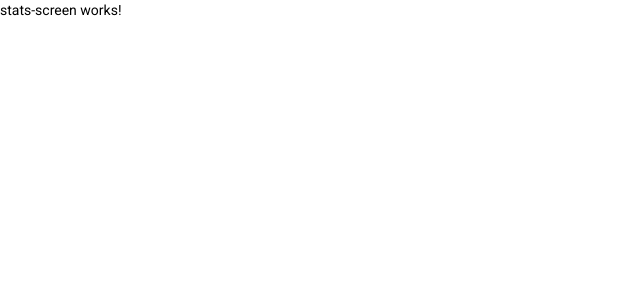
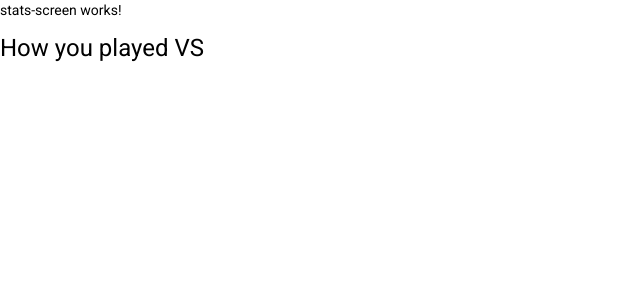
Before and after one commit to 2021-spring-afe-mowe/tca-checkers, an Angular app: page /stats in a window 1280 px wide. Shown: the top 300 px of the page, without its empty margins (0-640 px from the left). Built offline with nearby package versions, Linux system fonts and the light colour scheme.

Commit message:
got shared service variable working
used to display who player 1 chose on stats screen and

will be used later to filter out name of opponent for statistics

```diff
--- a/src/app/shared-data.service.ts
+++ b/src/app/shared-data.service.ts
@@ -15,7 +15,16 @@ export interface Games {
 })
 export class SharedDataService {
 
-  newOpponent: string;
+  //variable to display who player chose to play
+  playerTwo: string;
 
   constructor() { }
+
+  setPlayerTwo(opponentChosen: string) {
+      this.playerTwo = opponentChosen;
+  }
+
+  getPlayerTwo() {
+    return this.playerTwo;
+  }
 }
--- a/src/app/stats-screen/stats-screen.component.html
+++ b/src/app/stats-screen/stats-screen.component.html
@@ -1 +1,3 @@
 <p>stats-screen works!</p>
+
+<h1>How you played VS {{ playerTwo }}</h1>
--- a/src/app/stats-screen/stats-screen.component.ts
+++ b/src/app/stats-screen/stats-screen.component.ts
@@ -1,4 +1,5 @@
 import { Component, OnInit } from '@angular/core';
+import { SharedDataService } from '../shared-data.service';
 
 @Component({
   selector: 'app-stats-screen',
@@ -7,9 +8,12 @@ import { Component, OnInit } from '@angular/core';
 })
 export class StatsScreenComponent implements OnInit {
 
-  constructor() { }
+  constructor(private sharedDataSvc: SharedDataService) { }
 
+  //Get the games array here to display on view
   ngOnInit(): void {
   }
 
+  playerTwo = this.sharedDataSvc.getPlayerTwo();
+
 }
--- a/src/app/welcome-screen/welcome-screen.component.html
+++ b/src/app/welcome-screen/welcome-screen.component.html
@@ -20,7 +20,7 @@
             <mat-list-option
                 *ngFor="let opponent of opponents"
                 [value]="opponent.name"
-                (click)="setOpponentChosen(opponent.name)"
+                (click)="selectPlayerTwo(opponent.name)"
             >
                 {{opponent.name}}
             </mat-list-option>
--- a/src/app/welcome-screen/welcome-screen.component.ts
+++ b/src/app/welcome-screen/welcome-screen.component.ts
@@ -65,8 +65,13 @@ export class WelcomeScreenComponent implements OnInit {
     this.nameInTextInput = ' ';
   }
 
-  setOpponentChosen(foeChosen:string) {
-    this.opponentChosen = foeChosen;
-    console.log(this.opponentChosen);
+  //set the value of chosen opponent
+  selectPlayerTwo(playerTwo: string) {
+    this.sharedDataSvc.setPlayerTwo(playerTwo);
+    console.log(playerTwo);
   }
+  // setOpponentChosen(foeChosen:string) {
+  //   this.opponentChosen = foeChosen;
+  //   console.log(this.opponentChosen);
+  // }
 }
```
